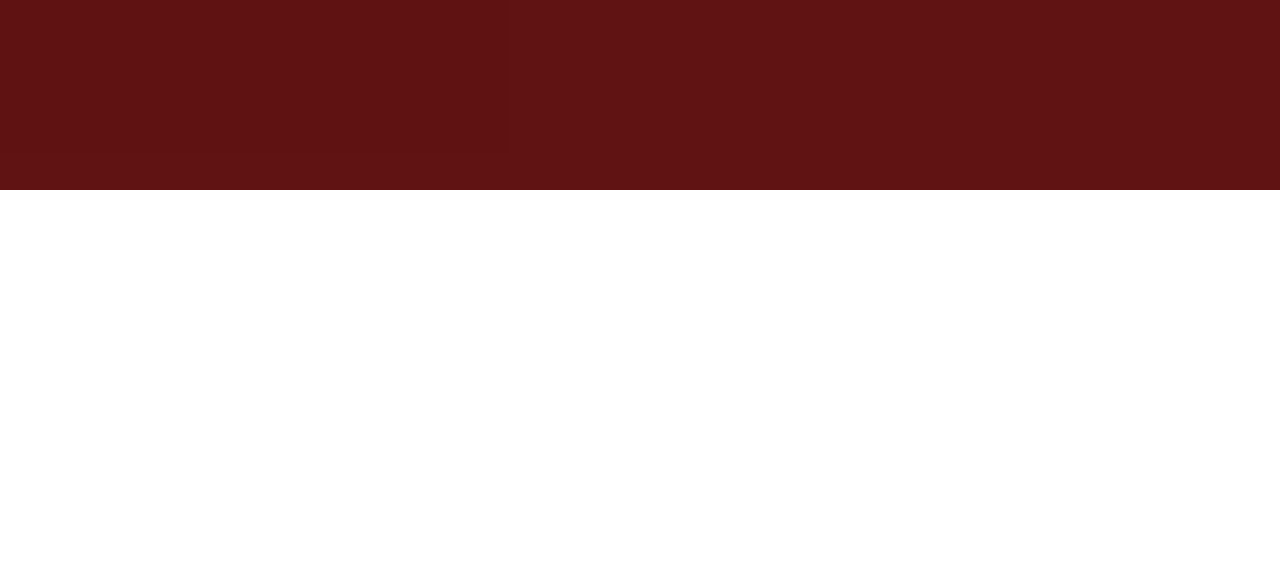
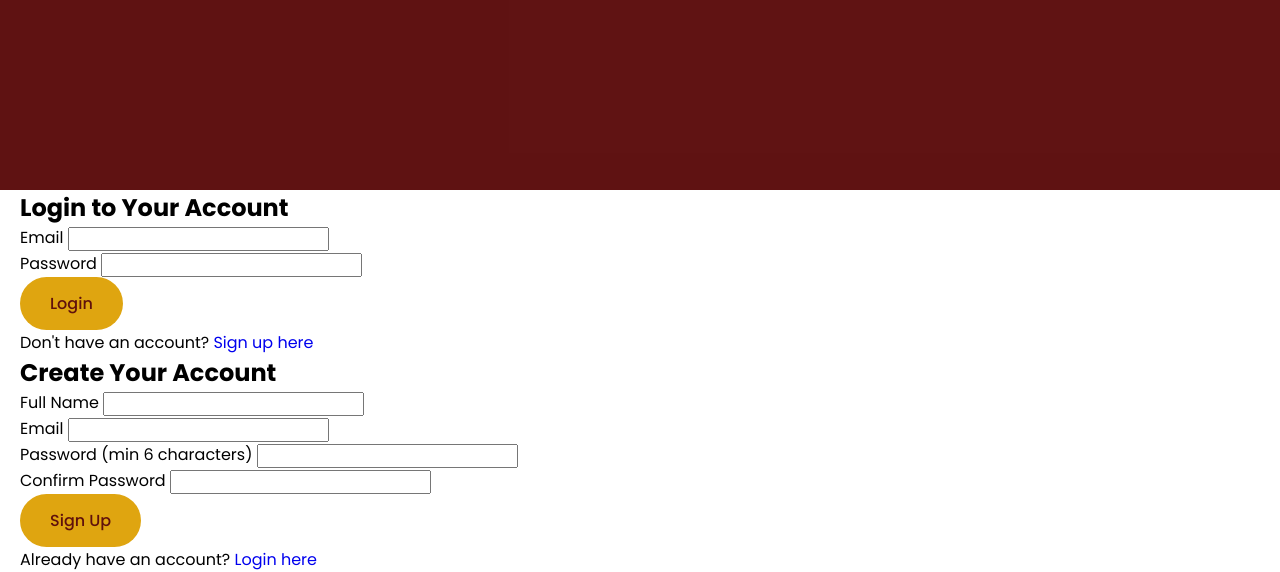
Before and after one commit to chettannandurkar29/chatori-gali, a plain HTML site: page front1..html in a window 1280 px wide. Shown: the part 610-1182 px from the top of the page. Before the commit the page ends 800 px from the top, so only its background shows below. Drawn offline with Linux system fonts and the light colour scheme; a web font is replaced by a local one.

Commit message:
Update front1..html

```diff
--- a/front1..html
+++ b/front1..html
@@ -3,7 +3,7 @@
 <head>
     <meta charset="UTF-8">
     <meta name="viewport" content="width=device-width, initial-scale=1.0">
-    <title>Chatori Gali</title>
+    <title>Chatori Gali - Food Delivery</title>
     <link rel="stylesheet" href="style.css">
 </head>
 <body>
@@ -15,14 +15,19 @@
 
             <ul class="nav-menu">
                 <li class="nav-item">
-                    <a href="front1..html" class="nav-link">Home</a>
+                    <a href="front1.html" class="nav-link">Home</a>
                 </li>
                 <li class="nav-item">
                     <a href="about.html" class="nav-link">About</a>
                 </li>
-
                 <li class="nav-item">
                     <a href="contact.html" class="nav-link">Contact</a>
+                </li>
+                <li class="nav-item">
+                    <a href="#login" class="nav-link">Login</a>
+                </li>
+                <li class="nav-item">
+                    <a href="#signup" class="nav-link">Sign Up</a>
                 </li>
             </ul>
             <div class="hamburger">
@@ -54,6 +59,58 @@
                 </div>
             </div>
         </section>
+
+        <!-- Login Form -->
+        <section id="login" class="auth-section">
+            <div class="section-content">
+                <div class="auth-form">
+                    <h2>Login to Your Account</h2>
+                    <form id="loginForm">
+                        <div class="form-group">
+                            <label for="login-email">Email</label>
+                            <input type="email" id="login-email" name="email" required>
+                        </div>
+                        <div class="form-group">
+                            <label for="login-password">Password</label>
+                            <input type="password" id="login-password" name="password" required>
+                        </div>
+                        <button type="submit" class="button auth-button">Login</button>
+                        <p class="auth-link">Don't have an account? <a href="#signup">Sign up here</a></p>
+                    </form>
+                    <div id="loginMessage" class="message"></div>
+                </div>
+            </div>
+        </section>
+
+        <!-- Signup Form -->
+        <section id="signup" class="auth-section">
+            <div class="section-content">
+                <div class="auth-form">
+                    <h2>Create Your Account</h2>
+                    <form id="signupForm">
+                        <div class="form-group">
+                            <label for="signup-name">Full Name</label>
+                            <input type="text" id="signup-name" name="name" required>
+                        </div>
+                        <div class="form-group">
+                            <label for="signup-email">Email</label>
+                            <input type="email" id="signup-email" name="email" required>
+                        </div>
+                        <div class="form-group">
+                            <label for="signup-password">Password (min 6 characters)</label>
+                            <input type="password" id="signup-password" name="password" minlength="6" required>
+                        </div>
+                        <div class="form-group">
+                            <label for="signup-confirm">Confirm Password</label>
+                            <input type="password" id="signup-confirm" name="confirm_password" required>
+                        </div>
+                        <button type="submit" class="button auth-button">Sign Up</button>
+                        <p class="auth-link">Already have an account? <a href="#login">Login here</a></p>
+                    </form>
+                    <div id="signupMessage" class="message"></div>
+                </div>
+            </div>
+        </section>
     </main>
     <script src="script.js"></script>
 </body>
```
